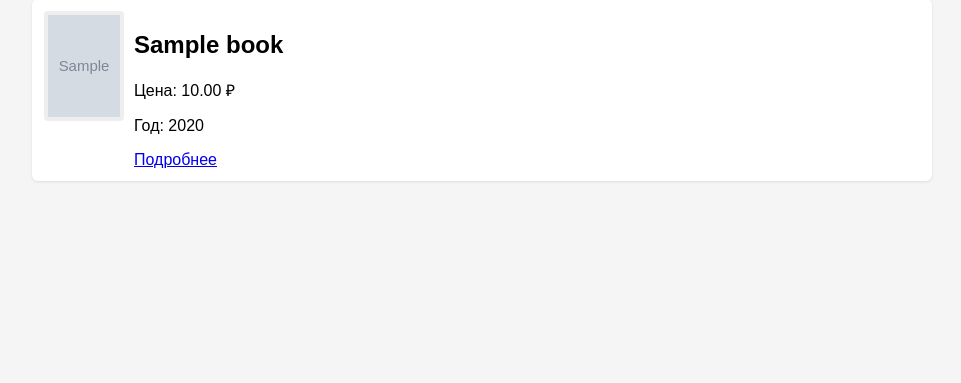
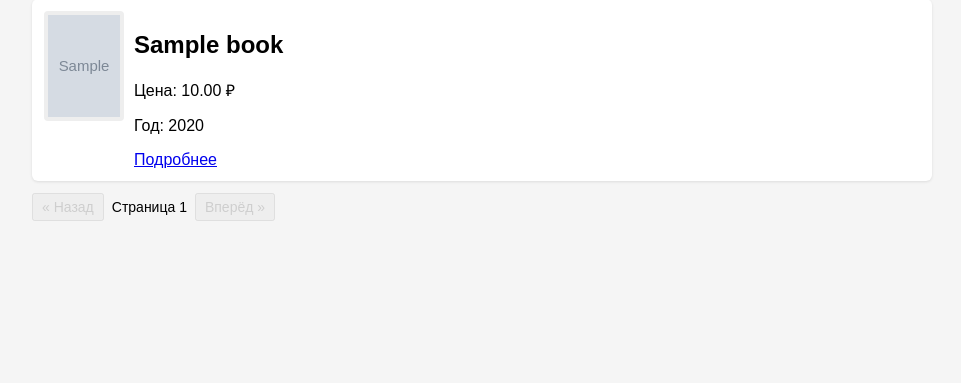
Before and after one commit to MaDernizator/bookstore, a FastAPI app: page / in a window 1280 px wide. Shown: the part 283-666 px from the top of the page, without its empty margins (158-1119 px from the left). Run offline with FastAPI, Linux system fonts and the light colour scheme; tables that the repository leaves empty hold one stand-in row (values such as "Sample post"); grey boxes marked "Sample" are stand-in pictures; data that the repository does not hold is empty.

Commit message:
апгрейд корзины

```diff
--- a/app/static/css/styles.css
+++ b/app/static/css/styles.css
@@ -155,7 +155,6 @@ body {
     margin: 4px 0;
 }
 
-/* Таблица заказов выглядит аккуратно */
 .table {
     width: 100%;
     border-collapse: collapse;
@@ -173,12 +172,41 @@ body {
     background: #f5f5f5;
 }
 
-
-
 .qty-input {
     width: 60px;
 }
 
+.message {
+    margin-top: 8px;
+    font-size: 14px;
+}
+
+.message_error {
+    color: #b91c1c;
+}
+
+
 button {
     cursor: pointer;
 }
+
+.pagination {
+    margin-top: 12px;
+    display: flex;
+    align-items: center;
+    gap: 8px;
+}
+
+.pagination button {
+    padding: 4px 8px;
+    font-size: 14px;
+}
+
+.pagination button[disabled] {
+    opacity: 0.5;
+    cursor: default;
+}
+
+#page-info {
+    font-size: 14px;
+}
--- a/app/static/js/app.js
+++ b/app/static/js/app.js
@@ -78,6 +78,8 @@ function updateNavAuthState() {
 
 // --- Страница каталога ---
 
+// --- Страница каталога ---
+
 async function initIndexPage() {
     const listEl = document.getElementById("books-list");
     if (!listEl) return;
@@ -93,6 +95,21 @@ async function initIndexPage() {
     const minYearInput = document.getElementById("filter-min-year");
     const maxYearInput = document.getElementById("filter-max-year");
     const orderSelect = document.getElementById("filter-order");
+
+    const pagePrev = document.getElementById("page-prev");
+    const pageNext = document.getElementById("page-next");
+    const pageInfo = document.getElementById("page-info");
+
+    const PAGE_SIZE = 10;
+    let currentPage = 1;
+    let hasMore = false;
+
+    function updatePagination() {
+        if (!pagePrev || !pageNext || !pageInfo) return;
+        pagePrev.disabled = currentPage <= 1;
+        pageNext.disabled = !hasMore;
+        pageInfo.textContent = `Страница ${currentPage}`;
+    }
 
     async function loadFilters() {
         try {
@@ -138,9 +155,16 @@ async function initIndexPage() {
 
         if (orderSelect.value) params.append("order_by", orderSelect.value);
 
+        // пагинация
+        params.append("skip", (currentPage - 1) * PAGE_SIZE);
+        params.append("limit", PAGE_SIZE);
+
         try {
             const query = params.toString();
             const books = await apiFetch(`/books${query ? "?" + query : ""}`);
+
+            hasMore = books.length === PAGE_SIZE;
+            updatePagination();
 
             if (!books.length) {
                 listEl.innerHTML = "<p>Книг не найдено</p>";
@@ -172,10 +196,13 @@ async function initIndexPage() {
         }
     }
 
+    // поиск
     searchBtn.addEventListener("click", () => {
+        currentPage = 1;
         loadBooks();
     });
 
+    // сброс
     resetBtn.addEventListener("click", () => {
         searchInput.value = "";
         genreSelect.value = "";
@@ -185,6 +212,7 @@ async function initIndexPage() {
         minYearInput.value = "";
         maxYearInput.value = "";
         orderSelect.value = "";
+        currentPage = 1;
         loadBooks();
     });
 
@@ -192,9 +220,29 @@ async function initIndexPage() {
     searchInput.addEventListener("keydown", (e) => {
         if (e.key === "Enter") {
             e.preventDefault();
+            currentPage = 1;
             loadBooks();
         }
     });
+
+    // кнопки пагинации
+    if (pagePrev) {
+        pagePrev.addEventListener("click", () => {
+            if (currentPage > 1) {
+                currentPage -= 1;
+                loadBooks();
+            }
+        });
+    }
+
+    if (pageNext) {
+        pageNext.addEventListener("click", () => {
+            if (hasMore) {
+                currentPage += 1;
+                loadBooks();
+            }
+        });
+    }
 
     await loadFilters();
     await loadBooks();
@@ -252,6 +300,8 @@ async function initBookDetailPage() {
 
 // --- Страница корзины ---
 
+// --- Страница корзины ---
+
 async function initCartPage() {
     const cartEl = document.getElementById("cart-content");
     if (!cartEl) return;
@@ -262,27 +312,51 @@ async function initCartPage() {
     async function loadCart() {
         cartEl.innerHTML = "Загрузка...";
         msgEl.textContent = "";
+        msgEl.classList.remove("message_error");
+
         try {
             const cart = await apiFetch("/cart");
             if (!cart.items.length) {
                 cartEl.innerHTML = "<p>Корзина пуста</p>";
+                if (orderBtn) orderBtn.disabled = true;
                 return;
             }
 
+            let total = 0;
+
             let html = `<table class="table">
                 <thead>
-                    <tr><th>Книга</th><th>Кол-во</th><th></th></tr>
+                    <tr>
+                        <th>Книга</th>
+                        <th>Цена</th>
+                        <th>Кол-во</th>
+                        <th>Сумма</th>
+                        <th></th>
+                    </tr>
                 </thead>
                 <tbody>
             `;
 
             cart.items.forEach((item) => {
+                const title =
+                    item.book && item.book.title
+                        ? item.book.title
+                        : `#${item.book_id}`;
+                const price =
+                    item.book && item.book.price
+                        ? Number(item.book.price)
+                        : 0;
+                const lineTotal = price * item.quantity;
+                total += lineTotal;
+
                 html += `
                     <tr data-item-id="${item.cart_item_id}">
-                        <td>#${item.book_id}</td>
+                        <td>${title}</td>
+                        <td>${price ? price.toFixed(2) + " ₽" : "-"}</td>
                         <td>
                             <input type="number" value="${item.quantity}" min="1" class="qty-input">
                         </td>
+                        <td>${lineTotal ? lineTotal.toFixed(2) + " ₽" : "-"}</td>
                         <td>
                             <button class="btn-update">Обновить</button>
                             <button class="btn-delete">Удалить</button>
@@ -291,9 +365,19 @@ async function initCartPage() {
                 `;
             });
 
+            html += `
+                <tr>
+                    <td colspan="5" style="text-align: right;">
+                        <strong>Итого: ${total.toFixed(2)} ₽</strong>
+                    </td>
+                </tr>
+            `;
+
             html += "</tbody></table>";
             cartEl.innerHTML = html;
+            if (orderBtn) orderBtn.disabled = false;
 
+            // обработчик "Обновить"
             cartEl.querySelectorAll(".btn-update").forEach((btn) => {
                 btn.addEventListener("click", async (e) => {
                     const tr = e.target.closest("tr");
@@ -312,6 +396,7 @@ async function initCartPage() {
                 });
             });
 
+            // обработчик "Удалить"
             cartEl.querySelectorAll(".btn-delete").forEach((btn) => {
                 btn.addEventListener("click", async (e) => {
                     const tr = e.target.closest("tr");
@@ -328,11 +413,14 @@ async function initCartPage() {
             });
         } catch (e) {
             cartEl.innerHTML = `<p class="message message_error">${e.message}</p>`;
+            if (orderBtn) orderBtn.disabled = true;
         }
     }
 
+    if (orderBtn) {
         orderBtn.addEventListener("click", async () => {
             msgEl.textContent = "";
+            msgEl.classList.remove("message_error");
             try {
                 const order = await apiFetch("/orders", { method: "POST" });
                 msgEl.textContent = `Заказ #${order.order_id} успешно оформлен на сумму ${order.total_amount} ₽`;
@@ -342,9 +430,11 @@ async function initCartPage() {
                 msgEl.classList.add("message_error");
             }
         });
+    }
 
     await loadCart();
 }
+
 
 // --- Страница логина ---
 
--- a/app/templates/index.html
+++ b/app/templates/index.html
@@ -64,4 +64,10 @@
 </div>
 
 <div id="books-list" class="cards"></div>
+
+<div class="pagination">
+    <button id="page-prev">« Назад</button>
+    <span id="page-info">Страница 1</span>
+    <button id="page-next">Вперёд »</button>
+</div>
 {% endblock %}
```
Also changed, not shown: app/schemas/cart.py (+8 -5 lines). Lines whose indentation alone changed are shown as unchanged.
